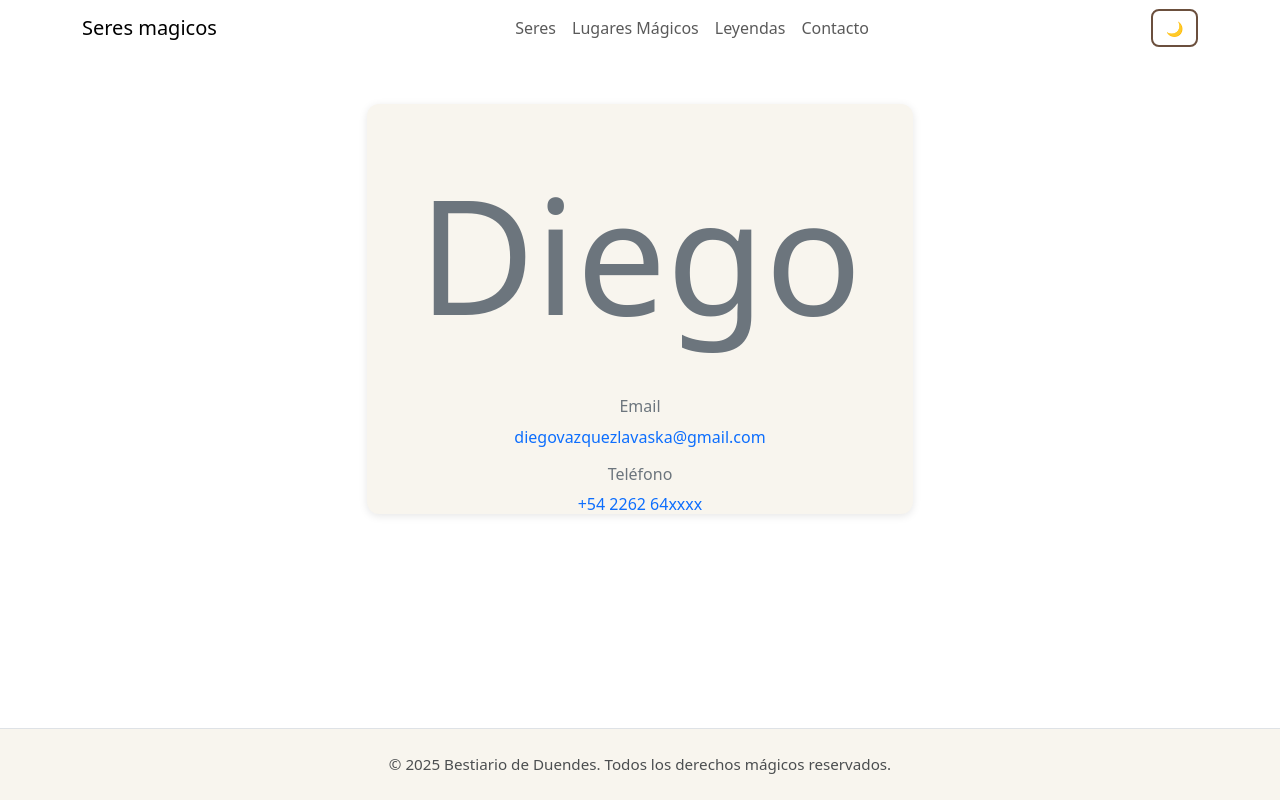
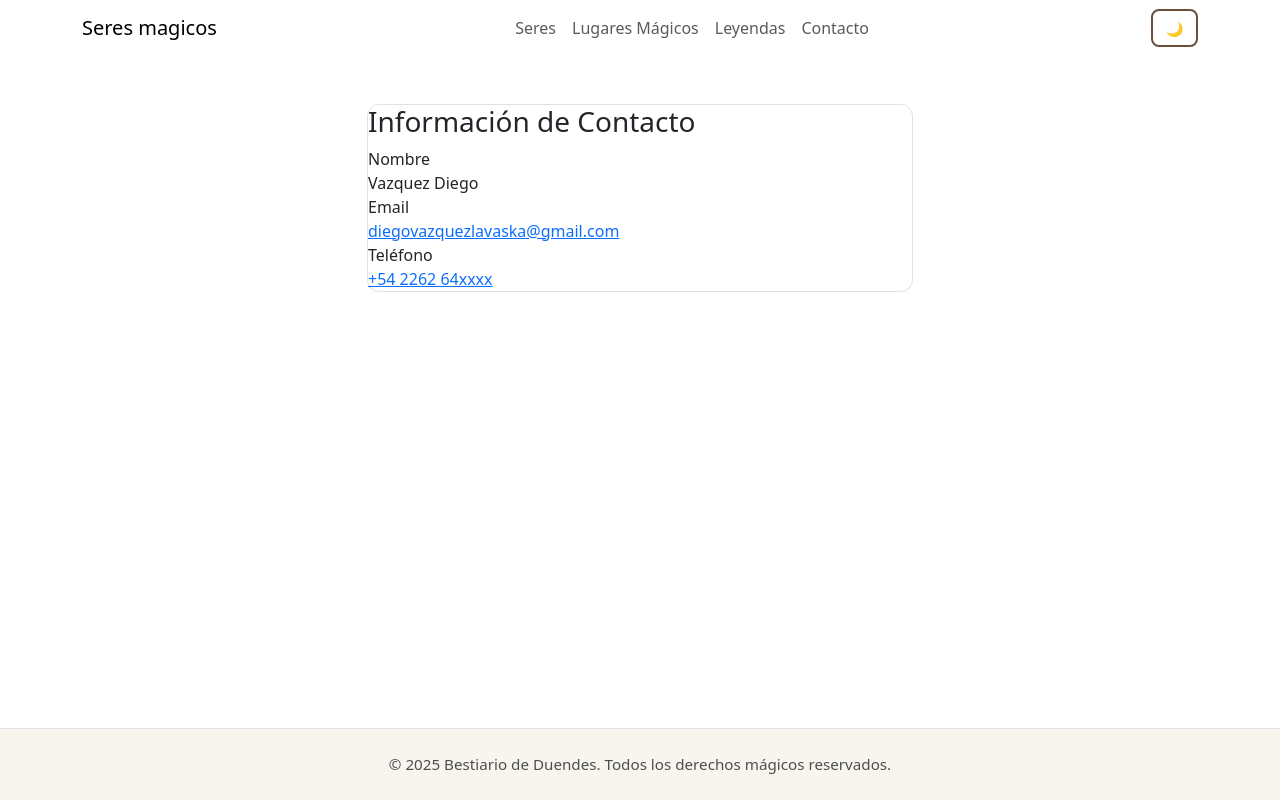
Before and after one commit to cocomicho1986/tpn3diegovazquez, a React (Vite) app: page /contacto in a window 1280 px wide. Built offline with nearby package versions, Linux system fonts and the light colour scheme.

Commit message:
componente contactcard

```diff
--- a/src/components/ContactCard.jsx
+++ b/src/components/ContactCard.jsx
@@ -1,42 +1,31 @@
 // src/components/ContactCard.jsx
 import React from 'react';
-import styles from '../styles/Card.module.css';
+import styles from '../styles/ContactCard.module.css';
 
 export default function ContactCard({ contacto }) {
   return (
-    <div className={styles.cardWrapper}>
-      <div className={styles.card}>
-        <div className={styles.textSide}>
-          <h3>{contacto.title}</h3>
-          <div className="mb-3">
-            <h6 className="text-muted">Nombre</h6>
-            <p className="mb-0">{contacto.nombre}</p>
+    <div className={styles.contactCard}>
+      <h3 className={styles.cardTitle}>{contacto.title}</h3>
+      <div className={styles.cardContent}>
+        <div className={styles.contactItem}>
+          <div className={styles.contactLabel}>Nombre</div>
+          <div className={styles.contactValue}>{contacto.nombre}</div>
+        </div>
+        <div className={styles.contactItem}>
+          <div className={styles.contactLabel}>Email</div>
+          <div className={styles.contactValue}>
+            <a href={`mailto:${contacto.email}`}>{contacto.email}</a>
           </div>
-          <div className="mb-3">
-            <h6 className="text-muted">Email</h6>
-            <a
-              href={`mailto:${contacto.email}`}
-              className="text-decoration-none link-primary"
-            >
-              {contacto.email}
-            </a>
-          </div>
-          <div className="mb-3">
-            <h6 className="text-muted">Teléfono</h6>
-            <a
-              href={`tel:${contacto.telefono.replace(/\s+/g, '')}`}
-              className="text-decoration-none link-primary"
-            >
+        </div>
+        <div className={styles.contactItem}>
+          <div className={styles.contactLabel}>Teléfono</div>
+          <div className={styles.contactValue}>
+            <a href={`tel:${contacto.telefono.replace(/\s+/g, '')}`}>
               {contacto.telefono}
             </a>
           </div>
-          <div>
-            <h6 className="text-muted">Dirección</h6>
-            <p className="mb-0">{contacto.direccion}</p>
-          </div>
         </div>
       </div>
-      {/* ❌ SIN BOTÓN DE ALTERNANCIA */}
     </div>
   );
 }
```
